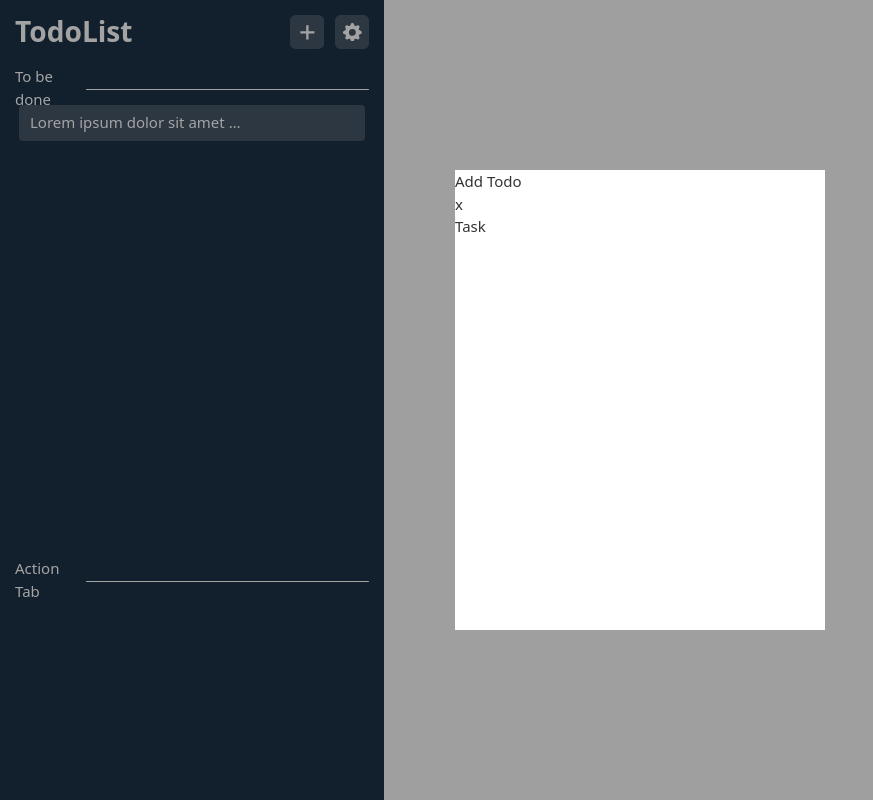
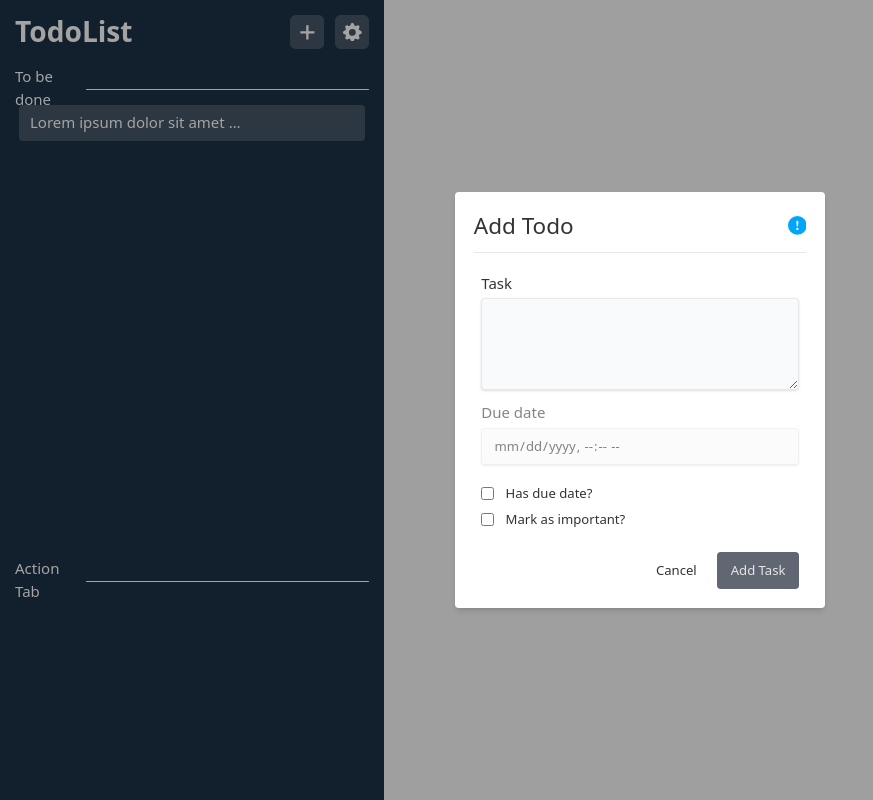
Before and after one commit to Boreumdal/unfinshed-proj-todo, a React (Vite) app in the folder frontend/: page /local in a window 1280 px wide. Shown: the whole page, without its empty margins (0-873 px from the left). Built offline with nearby package versions, Linux system fonts and the light colour scheme.

Commit message:
add task error checking

```diff
--- a/frontend/src/pages/Local/AddTodo.jsx
+++ b/frontend/src/pages/Local/AddTodo.jsx
@@ -1,21 +1,102 @@
-import React from 'react'
+import React, { useState } from 'react'
+import { BsExclamationCircleFill } from 'react-icons/bs'
 
-const AddTodo = () => {
+const AddTodo = ({ setAddTodoToggle }) => {
+    const [hasDue, setHasDue] = useState(false)
+	const [task, setTask] = useState({
+		task: '',
+		dueDate: '',
+        status: 'todo',
+        tag: {
+            marked: false,
+            archived: false,
+            deleted: false
+        },
+        createdAt: Date.now()
+	})
+
+    const handleNoDue = e => {
+        setHasDue(e.target.checked)
+        setTask({...task, dueDate: ''})
+    }
+
+    const handleChange = e => {
+        if (e.target.name !== 'marked'){
+            setTask(prev => {
+                return {
+                    ...prev,
+                    [e.target.name]: e.target.value
+                }
+            })
+        } else {
+            setTask(prev => {
+                return {
+                    ...prev,
+                    tag: {...prev.tag, marked: e.target.checked }
+                }
+            })
+        }
+    }
+
+    const handleAddTodo = e => {
+        e.preventDefault()
+
+        const localData = JSON.parse(localStorage.getItem('p1project'))
+
+        const newTask = {
+            ...task,
+            dueDate: task.dueDate ? task.dueDate : 'No Due Date'
+        }
+
+        localStorage.setItem('p1project', JSON.stringify([...localData, newTask]))
+        setTask({
+            task: '',
+            dueDate: '',
+            status: 'todo',
+            tag: {
+                marked: false,
+                archived: false,
+                deleted: false
+            },
+            createdAt: Date.now()
+        })
+    }
+
     return (
         <div className='absolute flex items-center justify-center inset-0'>
-        <div className='absolute bg-white z-20 w-[370px] h-[460px]'>
+            <div className='absolute bg-white z-20 w-[370px] shadow-md rounded'>
+                <div className='flex items-center justify-between mx-5 pb-3 pt-5 border-b'>
+                    <h1 onClick={() => console.log(JSON.parse(localStorage.getItem('p1project')))} className='text-2xl font-medium'>Add Todo</h1>
+                    <span className='text-xl text-blue-theme'><BsExclamationCircleFill /></span>
+                </div>
+                <form onSubmit={handleAddTodo} className='px-7 flex flex-col gap-3 py-5'>
                     <div>
-                <h1>Add Todo</h1>
-                <button>x</button>
+                        <label htmlFor="task" className='font-medium pointer-events-none block'>Task</label>
+                        <textarea type="text" name="task" id="task" value={task.task} onChange={handleChange} className='py-2 px-3 text-sm shadow bg-gray-50 border w-full block rounded mt-1' rows='4' />
                     </div>
-            <form>
-                <div>
-                    <label htmlFor="task">Task</label>
-                    <input type="text" name="task" id="task" />
+                    <div className={hasDue ? '' : 'opacity-60 cursor-not-allowed'}>
+                        <label htmlFor="dueDate" className='font-medium pointer-events-none block'>Due date</label>
+                        <input type="datetime-local" name="dueDate" id="dueDate" value={task.dueDate} onChange={handleChange} className='py-2 px-3 text-sm shadow bg-gray-50 border w-full block rounded mt-1 cursor-pointer disabled:cursor-not-allowed' disabled={!hasDue} />
+                    </div>
+
+                    <div className='flex flex-col gap-2 mt-2'>
+                        <div className='flex items-center gap-3'>
+                            <input type="checkbox" name="due" id="due" onChange={handleNoDue} />
+                            <label htmlFor="due" className='font-medium text-sm'>Has due date?</label>
+                        </div>
+                        <div className='flex items-center gap-3'>
+                            <input type="checkbox" name="marked" id="marked" value={task.important} onChange={handleChange} />
+                            <label htmlFor="marked" className='font-medium text-sm'>Mark as important?</label>
+                        </div>
+                    </div>
+
+                    <div className='flex items-center justify-end mt-3'>
+                        <button type='button' onClick={() => setAddTodoToggle(false)} className='border-2 border-transparent hover:text-blue-theme font-medium px-5 text-center py-2 text-sm rounded duration-200'>Cancel</button>
+                        <button type='submit' className='border-2 border-transparent hover:brightness-95 bg-blue-theme font-medium px-3 text-center text-white py-2 text-sm rounded duration-200 disabled:bg-gray-500 disabled:brightness-90' disabled={!task.task || hasDue && !task.dueDate}>Add Task</button>
                     </div>
                 </form>
             </div>
-        <div className='absolute bg-[#2626266c] w-full h-full z-10'></div>
+            <div onDoubleClick={() => setAddTodoToggle(false)} className='absolute bg-[#2626266c] w-full h-full z-10'></div>
         </div>
     )
 }
--- a/frontend/src/pages/Local/LocalDashboard.jsx
+++ b/frontend/src/pages/Local/LocalDashboard.jsx
@@ -53,7 +53,7 @@ const LocalDashboard = () => {
 				</div>
 			</div>
 			{
-				addTodoToggle && <AddTodo />
+				addTodoToggle && <AddTodo setAddTodoToggle={setAddTodoToggle} />
 			}
 		</>
 
```
Lines whose indentation alone changed are shown as unchanged.
